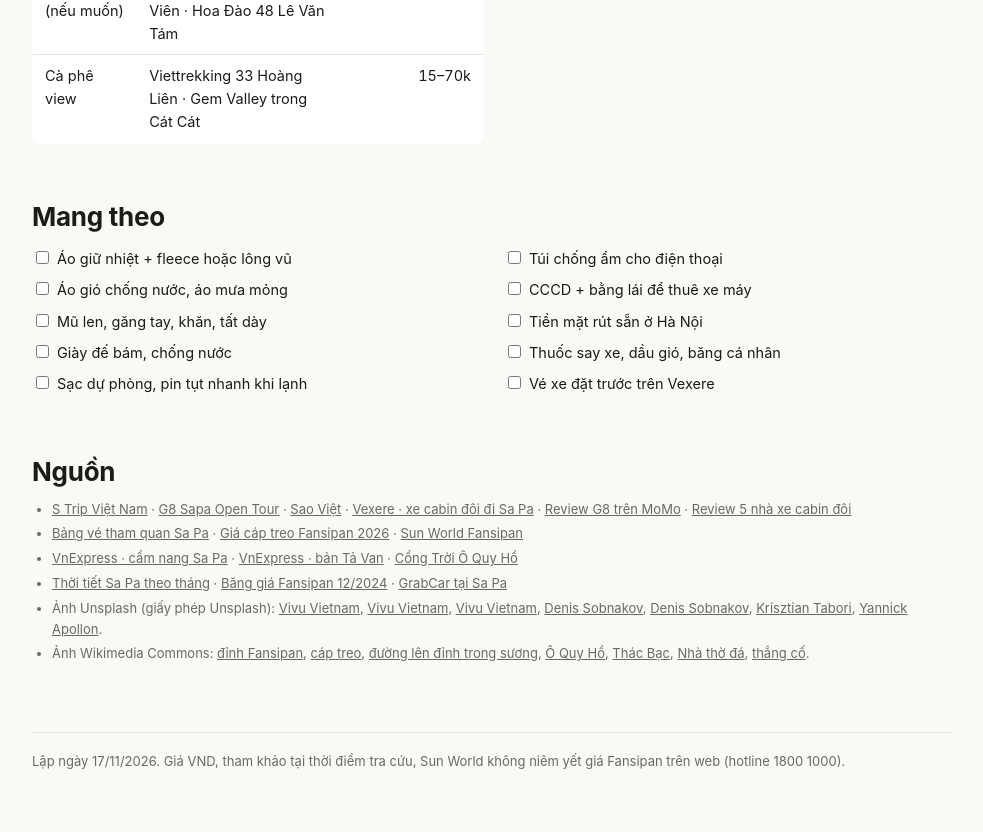
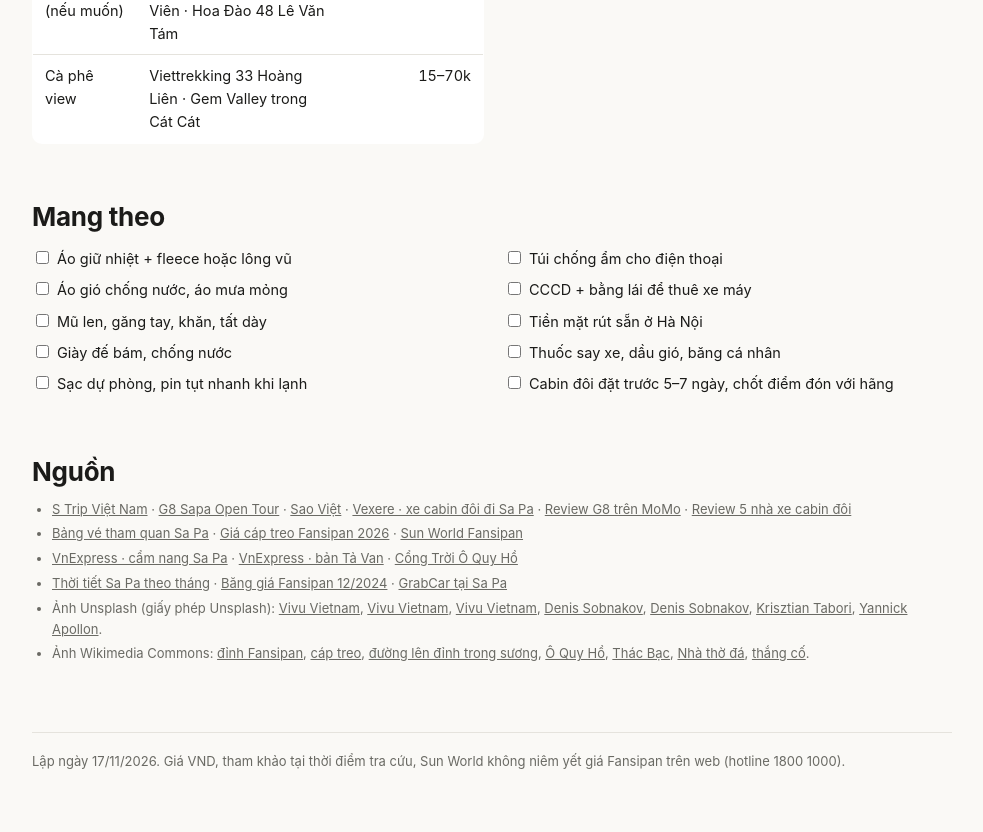
Before and after one commit to Truong62/sapa-3n2d, a plain HTML site: page index.html in a window 1280 px wide. Shown: the part 8060-8892 px from the top of the page, without its empty margins (148-1131 px from the left). Drawn offline with Linux system fonts and the light colour scheme.

Commit message:
Checklist wording

```diff
--- a/index.html
+++ b/index.html
@@ -313,7 +313,7 @@ footer{margin-top:48px;padding:18px 0 60px;border-top:1px solid var(--line);font
     <li><label><input type="checkbox">CCCD + bằng lái để thuê xe máy</label></li>
     <li><label><input type="checkbox">Tiền mặt rút sẵn ở Hà Nội</label></li>
     <li><label><input type="checkbox">Thuốc say xe, dầu gió, băng cá nhân</label></li>
-    <li><label><input type="checkbox">Vé xe đặt trước trên Vexere</label></li>
+    <li><label><input type="checkbox">Cabin đôi đặt trước 5–7 ngày, chốt điểm đón với hãng</label></li>
   </ul>
 </section>
 
```
